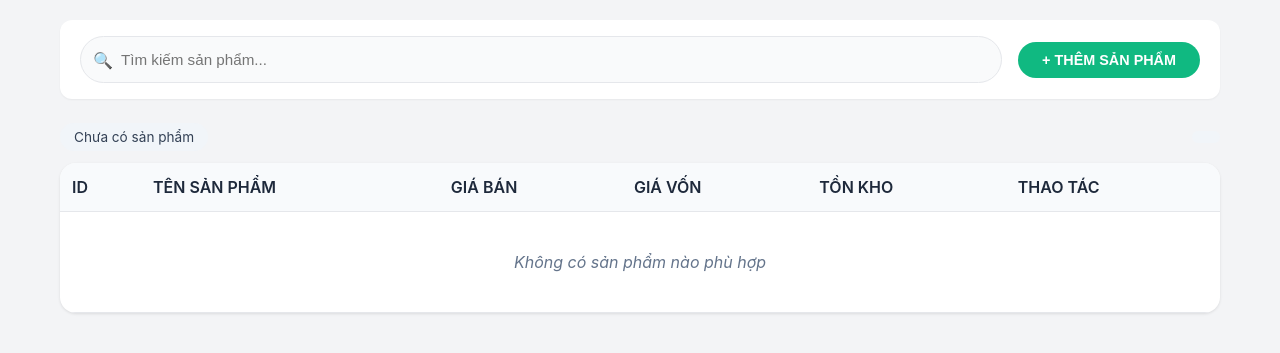
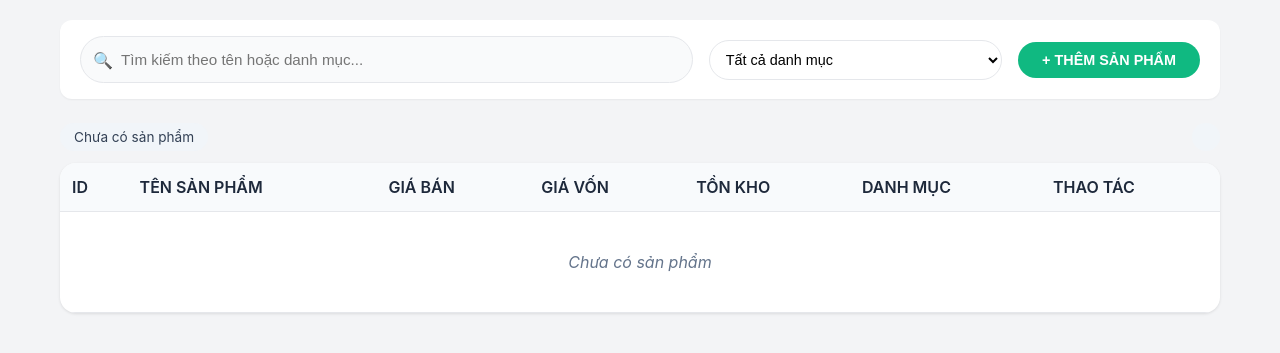
Before and after one commit to vinhvinhcuteee/pos-minh-thien-phuc-supabase, a Flask app: page /products in a window 1280 px wide. Shown: the part 93-446 px from the top of the page. Run offline with Flask 3, Linux system fonts and the light colour scheme; the visitor is signed in with stand-in values (Sample User, id 1); data that the repository does not hold is empty.

Commit message:
Update products.html

```diff
--- a/templates/products.html
+++ b/templates/products.html
@@ -71,7 +71,7 @@
 
         .search-box {
             flex: 2;
-            min-width: 250px;
+            min-width: 200px;
             display: flex;
             align-items: center;
             gap: 8px;
@@ -98,7 +98,22 @@
 
         .search-box span {
             color: #9ca3af;
-            font-size: 1rem;
+        }
+
+        .filter-group {
+            flex: 1;
+            min-width: 160px;
+        }
+
+        .filter-group select {
+            width: 100%;
+            padding: 10px 12px;
+            border-radius: 32px;
+            border: 1px solid #e5e7eb;
+            background-color: white;
+            font-size: 0.9rem;
+            cursor: pointer;
+            outline: none;
         }
 
         .btn-add {
@@ -137,7 +150,7 @@
         table {
             width: 100%;
             border-collapse: collapse;
-            min-width: 600px;
+            min-width: 650px;
         }
 
         th, td {
@@ -288,18 +302,27 @@
     </div>
 
     <div class="container">
-        <!-- Thanh công cụ: chỉ còn tìm kiếm và nút thêm -->
         <div class="toolbar">
             <div class="search-box">
                 <span>🔍</span>
-                <input type="text" id="searchInput" placeholder="Tìm kiếm sản phẩm..." autocomplete="off">
+                <input type="text" id="searchInput" placeholder="Tìm kiếm theo tên hoặc danh mục...">
+            </div>
+            <div class="filter-group">
+                <select id="categoryFilter">
+                    <option value="ALL">Tất cả danh mục</option>
+                    <option value="Nệm">Nệm</option>
+                    <option value="Gối">Gối</option>
+                    <option value="Gra">Gra</option>
+                    <option value="Chiếu">Chiếu</option>
+                    <option value="Rèm cửa">Rèm cửa</option>
+                    <option value="Chăn">Chăn</option>
+                </select>
             </div>
             <button class="btn-add" onclick="openAddModal()">+ THÊM SẢN PHẨM</button>
         </div>
 
-        <!-- Hiển thị thông tin thống kê -->
-        <div style="display: flex; justify-content: space-between; align-items: center; margin-bottom: 12px;">
-            <div class="stats-info" id="statsInfo">Đang tải dữ liệu...</div>
+        <div style="display: flex; justify-content: space-between; margin-bottom: 12px;">
+            <div class="stats-info" id="statsInfo">Đang tải...</div>
             <div class="stats-info" id="filterInfo"></div>
         </div>
 
@@ -312,17 +335,18 @@
                         <th>GIÁ BÁN</th>
                         <th>GIÁ VỐN</th>
                         <th>TỒN KHO</th>
+                        <th>DANH MỤC</th>
                         <th>THAO TÁC</th>
                     </tr>
                 </thead>
                 <tbody id="productsTableBody">
-                    <tr><td colspan="6" class="no-data">Đang tải...</td></tr>
+                    <tr><td colspan="7" class="no-data">Đang tải...</td></tr>
                 </tbody>
             </table>
         </div>
     </div>
 
-    <!-- Modal thêm/sửa sản phẩm (đã bỏ phần chọn danh mục) -->
+    <!-- Modal thêm/sửa sản phẩm - giữ nguyên mọi field -->
     <div id="productModal" class="modal">
         <div class="modal-content">
             <h2 id="modalTitle">THÊM SẢN PHẨM</h2>
@@ -331,6 +355,15 @@
             <input type="number" id="productPrice" placeholder="Giá bán (VNĐ)" required>
             <input type="number" id="productCost" placeholder="Giá vốn (VNĐ)" required>
             <input type="number" id="productStock" placeholder="Tồn kho" required>
+            <select id="productCategory">
+                <option value="">-- Chọn danh mục --</option>
+                <option value="Nệm">Nệm</option>
+                <option value="Gối">Gối</option>
+                <option value="Gra">Gra</option>
+                <option value="Chiếu">Chiếu</option>
+                <option value="Rèm cửa">Rèm cửa</option>
+                <option value="Chăn">Chăn</option>
+            </select>
             <div class="modal-buttons">
                 <button class="btn-save" onclick="saveProduct()">LƯU</button>
                 <button class="btn-cancel" onclick="closeModal()">HỦY</button>
@@ -339,84 +372,78 @@
     </div>
 
     <script>
-        // ---------- TOÀN BỘ LOGIC GIỮ NGUYÊN BIẾN, API, CẤU TRÚC DỮ LIỆU ----------
-        // Biến lưu danh sách sản phẩm gốc từ server
+        // ---------- GIỮ NGUYÊN TOÀN BỘ LOGIC, BIẾN, CÁCH KẾT NỐI DATA ----------
         let allProducts = [];
 
-        // Hàm tải sản phẩm từ API /api/products
         async function loadProducts() {
-            try {
             const res = await fetch('/api/products');
             allProducts = await res.json();
-                // Sau khi load, áp dụng bộ lọc tìm kiếm
             applyFiltersAndRender();
-            } catch (error) {
-                console.error("Lỗi tải sản phẩm:", error);
-                const tbody = document.getElementById('productsTableBody');
-                tbody.innerHTML = '<tr><td colspan="6" class="no-data">Không thể tải dữ liệu, vui lòng kiểm tra kết nối</td></tr>';
-                document.getElementById('statsInfo').innerText = 'Lỗi kết nối';
-            }
         }
 
-        // Lấy giá trị tìm kiếm
         function getSearchTerm() {
             return document.getElementById('searchInput')?.value.trim().toLowerCase() || '';
         }
 
-        // Hàm lọc sản phẩm dựa trên tìm kiếm (tên sản phẩm)
+        function getCategoryValue() {
+            return document.getElementById('categoryFilter')?.value || 'ALL';
+        }
+
         function filterProducts() {
             const searchTerm = getSearchTerm();
+            const categoryFilter = getCategoryValue();
+            let filtered = [...allProducts];
 
-            if (searchTerm === '') {
-                return [...allProducts];
-            }
-
-            return allProducts.filter(p => {
-                const productName = (p.name || '').toLowerCase();
-                return productName.includes(searchTerm);
+            if (searchTerm !== '') {
+                filtered = filtered.filter(p => {
+                    const name = (p.name || '').toLowerCase();
+                    const cat = (p.category || '').toLowerCase();
+                    return name.includes(searchTerm) || cat.includes(searchTerm);
                 });
             }
 
-        // Cập nhật thống kê hiển thị
-        function updateStatsInfo(filteredProducts) {
-            const totalOriginal = allProducts.length;
-            const filteredCount = filteredProducts.length;
+            if (categoryFilter !== 'ALL') {
+                filtered = filtered.filter(p => (p.category || '') === categoryFilter);
+            }
+            return filtered;
+        }
+
+        function updateStatsInfo(filtered) {
+            const total = allProducts.length;
+            const filteredCount = filtered.length;
             const statsDiv = document.getElementById('statsInfo');
-            const filterInfoDiv = document.getElementById('filterInfo');
+            const filterDiv = document.getElementById('filterInfo');
 
-            if (totalOriginal === 0) {
+            if (total === 0) {
                 statsDiv.innerHTML = 'Chưa có sản phẩm';
-                filterInfoDiv.innerHTML = '';
+                filterDiv.innerHTML = '';
                 return;
             }
 
-            statsDiv.innerHTML = `Tổng số sản phẩm: ${totalOriginal}`;
-
-            if (filteredCount !== totalOriginal) {
-                filterInfoDiv.innerHTML = `Hiển thị ${filteredCount} / ${totalOriginal} sản phẩm`;
-            } else if (getSearchTerm() !== '') {
-                filterInfoDiv.innerHTML = `Kết quả tìm kiếm: ${filteredCount} sản phẩm`;
+            statsDiv.innerHTML = `Tổng số: ${total}`;
+            if (filteredCount !== total) {
+                filterDiv.innerHTML = `Hiển thị ${filteredCount} / ${total}`;
+            } else if (getSearchTerm() !== '' || getCategoryValue() !== 'ALL') {
+                filterDiv.innerHTML = `Kết quả: ${filteredCount} sản phẩm`;
             } else {
-                filterInfoDiv.innerHTML = `Tất cả sản phẩm`;
+                filterDiv.innerHTML = `Tất cả sản phẩm`;
             }
         }
 
-        // Render bảng sản phẩm dựa trên mảng đã lọc
-        function renderProductsTable(productsToRender) {
+        function renderProductsTable(products) {
             const tbody = document.getElementById('productsTableBody');
-
-            if (!productsToRender.length) {
-                tbody.innerHTML = '<tr><td colspan="6" class="no-data">Không có sản phẩm nào phù hợp</td></tr>';
+            if (!products.length) {
+                tbody.innerHTML = '<tr><td colspan="7" class="no-data">Chưa có sản phẩm</td></tr>';
                 return;
             }
-
-            tbody.innerHTML = productsToRender.map(p => `
+            tbody.innerHTML = products.map(p => `
                 <tr>
                     <td>${p.id}</td>
                     <td>${escapeHtml(p.name)}</td>
                     <td>${formatMoney(p.price)}</td>
                     <td>${formatMoney(p.cost_price || 0)}</td>
                     <td>${p.stock}</td>
+                    <td>${p.category ? `<span class="category-badge">${escapeHtml(p.category)}</span>` : '<span class="category-badge">Chưa phân loại</span>'}</td>
                     <td>
                         <button class="btn-edit" onclick="editProduct(${p.id})">SỬA</button>
                         <button class="btn-delete" onclick="deleteProduct(${p.id})">XÓA</button>
@@ -425,25 +452,17 @@
             `).join('');
         }
 
-        // Hàm chính kết hợp filter và render
         function applyFiltersAndRender() {
             const filtered = filterProducts();
             updateStatsInfo(filtered);
             renderProductsTable(filtered);
         }
 
-        // Gắn sự kiện realtime cho ô tìm kiếm
         function bindFilterEvents() {
-            const searchInput = document.getElementById('searchInput');
-
-            if (searchInput) {
-                searchInput.addEventListener('input', () => {
-                    applyFiltersAndRender();
-                });
-            }
+            document.getElementById('searchInput').addEventListener('input', () => applyFiltersAndRender());
+            document.getElementById('categoryFilter').addEventListener('change', () => applyFiltersAndRender());
         }
 
-        // ---------- CÁC HÀM THÊM, SỬA, XÓA (GIỮ NGUYÊN LOGIC GỐC) ----------
         function openAddModal() {
             document.getElementById('modalTitle').innerText = 'THÊM SẢN PHẨM';
             document.getElementById('productId').value = '';
@@ -451,15 +470,14 @@
             document.getElementById('productPrice').value = '';
             document.getElementById('productCost').value = '';
             document.getElementById('productStock').value = '';
+            document.getElementById('productCategory').value = '';
             document.getElementById('productModal').classList.add('active');
         }
 
         async function editProduct(id) {
-            // Lấy lại danh sách mới nhất để tránh conflict
             const res = await fetch('/api/products');
             const products = await res.json();
             const product = products.find(p => p.id === id);
-
             if (product) {
                 document.getElementById('modalTitle').innerText = 'SỬA SẢN PHẨM';
                 document.getElementById('productId').value = product.id;
@@ -467,31 +485,29 @@
                 document.getElementById('productPrice').value = product.price;
                 document.getElementById('productCost').value = product.cost_price || 0;
                 document.getElementById('productStock').value = product.stock;
+                document.getElementById('productCategory').value = product.category || '';
                 document.getElementById('productModal').classList.add('active');
-            } else {
-                alert('Không tìm thấy sản phẩm!');
             }
         }
 
         async function saveProduct() {
             const id = document.getElementById('productId').value;
-
             const data = {
                 name: document.getElementById('productName').value,
                 price: parseInt(document.getElementById('productPrice').value),
                 cost_price: parseInt(document.getElementById('productCost').value) || 0,
-                stock: parseInt(document.getElementById('productStock').value)
+                stock: parseInt(document.getElementById('productStock').value),
+                category: document.getElementById('productCategory').value
             };
 
-            if (!data.name || isNaN(data.price) || isNaN(data.stock)) {
-                alert('Vui lòng nhập đầy đủ thông tin: Tên, Giá bán, Tồn kho!');
+            if (!data.name || !data.price) {
+                alert('Vui lòng nhập đầy đủ thông tin!');
                 return;
             }
 
             const url = id ? `/api/products/${id}` : '/api/products';
             const method = id ? 'PUT' : 'POST';
 
-            try {
             const res = await fetch(url, {
                 method: method,
                 headers: { 'Content-Type': 'application/json' },
@@ -499,30 +515,22 @@
             });
 
             if (res.ok) {
-                    alert(id ? 'Cập nhật thành công!' : 'Thêm sản phẩm thành công!');
+                alert(id ? 'Cập nhật thành công!' : 'Thêm thành công!');
                 closeModal();
-                    await loadProducts();  // reload lại toàn bộ sản phẩm
+                loadProducts();
             } else {
-                    const errorMsg = await res.text();
-                    alert(`Có lỗi xảy ra: ${errorMsg || 'Vui lòng thử lại'}`);
-                }
-            } catch (err) {
-                alert('Lỗi kết nối tới server!');
+                alert('Có lỗi xảy ra!');
             }
         }
 
         async function deleteProduct(id) {
             if (confirm('Bạn có chắc muốn xóa sản phẩm này?')) {
-                try {
                 const res = await fetch(`/api/products/${id}`, { method: 'DELETE' });
                 if (res.ok) {
                     alert('Xóa thành công!');
-                        await loadProducts();   // refresh toàn bộ
+                    loadProducts();
                 } else {
-                        alert('Xóa thất bại! Mã lỗi: ' + res.status);
-                    }
-                } catch (err) {
-                    alert('Không thể xóa, kiểm tra kết nối.');
+                    alert('Xóa thất bại!');
                 }
             }
         }
@@ -543,14 +550,9 @@
             return div.innerHTML;
         }
 
-        // Khởi tạo trang: load dữ liệu và gắn sự kiện tìm kiếm
-        async function init() {
-            await loadProducts();
+        // Khởi chạy
+        loadProducts();
         bindFilterEvents();
-        }
-
-        // Bắt đầu
-        init();
     </script>
 </body>
 </html>
```
Also changed, not shown: other parts of templates/products.html (+12 -14 lines). Lines whose indentation alone changed are shown as unchanged.
